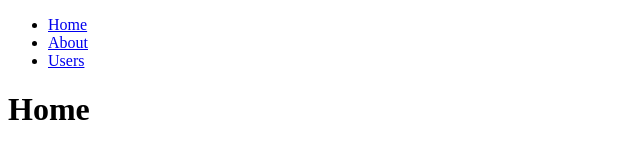
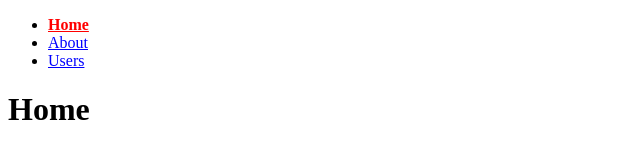
Before and after one commit to desarrollocml/react_router_dom_v6, a React (Create React App) app: page / in a window 1280 px wide. Shown: the top 160 px of the page, without its empty margins (0-640 px from the left). Built offline with nearby package versions, Linux system fonts and the light colour scheme.

Commit message:
isActive

```diff
--- a/src/components/Navbar.js
+++ b/src/components/Navbar.js
@@ -1,18 +1,34 @@
-import React from 'react';
-import { NavLink } from 'react-router-dom';
-
+import { NavLink } from "react-router-dom";
+import "./navbar.css";
 export default function Navbar() {
   return (
-      <>
+    <>
       <ul>
-          <li><NavLink to="/" >Home</NavLink></li>
-          <li><NavLink to="/about" >About</NavLink></li>
-          <li><NavLink to="/users" >Users</NavLink></li>
+        <li>
+          <NavLink
+            className={({ isActive }) => (isActive ? "active" : "blue")}
+            to="/"
+          >
+            Home
+          </NavLink>
+        </li>
+        <li>
+          <NavLink
+            className={({ isActive }) => (isActive ? "active" : "blue")}
+            to="/about"
+          >
+            About
+          </NavLink>
+        </li>
+        <li>
+          <NavLink
+            className={({ isActive }) => (isActive ? "active" : "blue")}
+            to="/users"
+          >
+            Users
+          </NavLink>
+        </li>
       </ul>
-
-
-
-
-      </>
-  )
+    </>
+  );
 }
--- /dev/null
+++ b/src/components/navbar.css
@@ -0,0 +1,7 @@
+.active{
+    color:red;
+    font-weight: bold;
+}
+.blue{
+    color: blue;
+}
```
